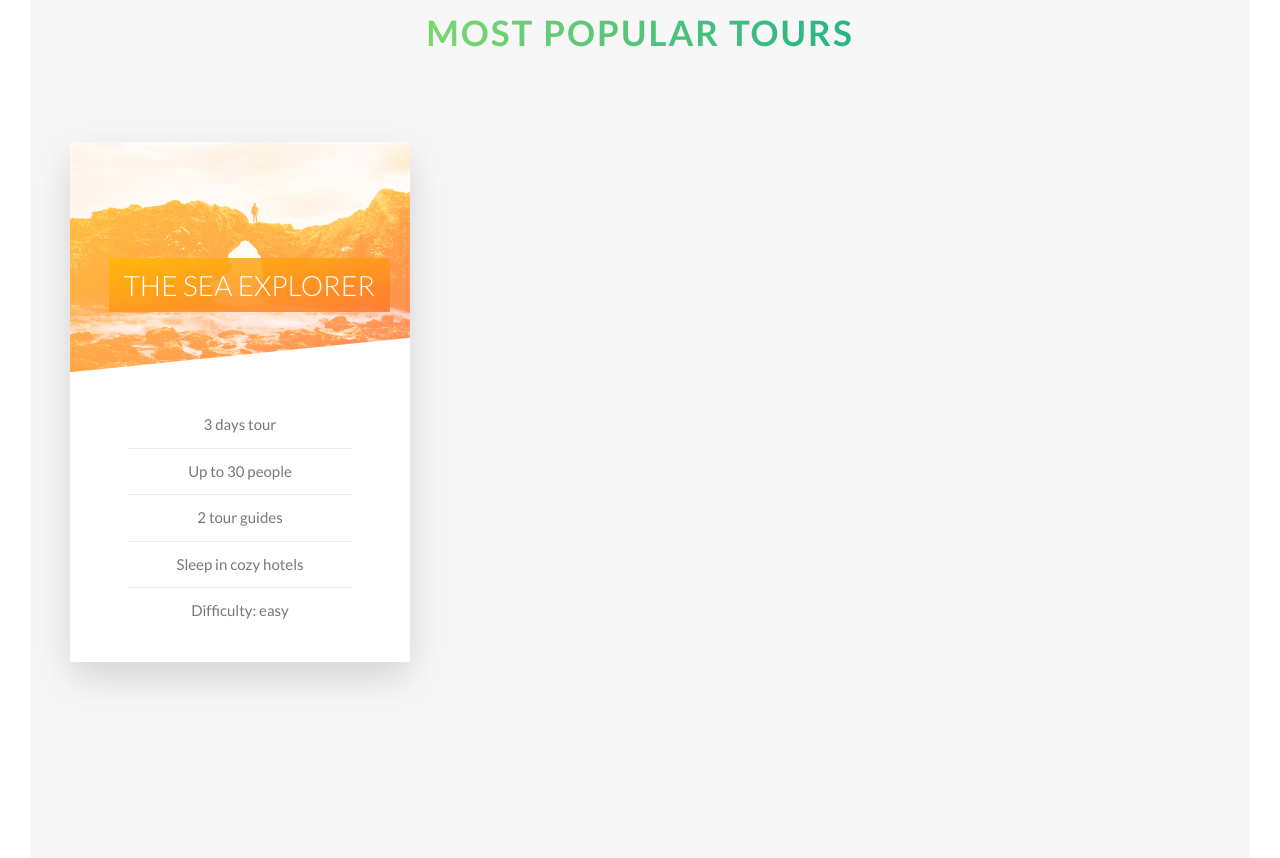
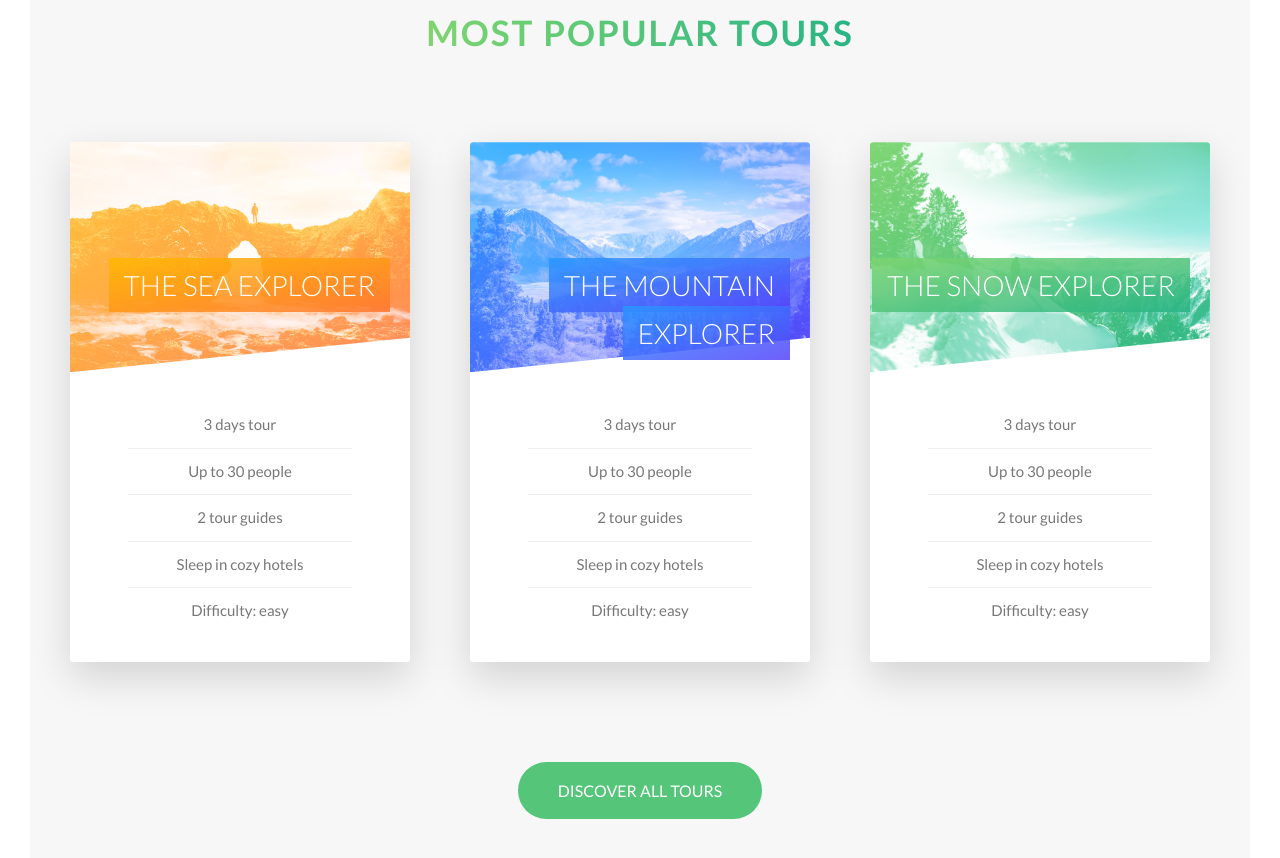
Before and after one commit to sailor95/scss-web-store, a website: page index.html in a window 1280 px wide. Shown: the part 2389-3247 px from the top of the page. Drawn offline with Linux system fonts and the light colour scheme.

Commit message:
Finish the tours section

```diff
--- a/index.html
+++ b/index.html
@@ -149,21 +149,86 @@
                             </div>
                         </div>
                         <div class="card__side card__side--back card__side--back-1">
-                            BBB
+                            <div class="card__cta">
+                                <div class="card__price-box">
+                                    <p class="card__price-only">Only</p>
+                                    <p class="card__price-value">$297</p>
+                                </div>
+                                <a href="#" class="btn btn--white">Book now!</a>
+                            </div>
                         </div>
                     </div>
                 </div>
                 <div class="col-1-of-3">
                     <div class="card">
-
+                        <div class="card__side card__side--front">
+                            <div class="card__picture card__picture--2">
+                                &nbsp;
+                            </div>
+                            <h4 class="card__heading">
+                                <span class="card__heading-span card__heading-span--2">
+                                    The Mountain Explorer
+                                </span>
+                            </h4>
+                            <div class="card__details">
+                                <ul>
+                                    <li>3 days tour</li>
+                                    <li>Up to 30 people</li>
+                                    <li>2 tour guides</li>
+                                    <li>Sleep in cozy hotels</li>
+                                    <li>Difficulty: easy</li>
+                                </ul>
+                            </div>
+                        </div>
+                        <div class="card__side card__side--back card__side--back-2">
+                            <div class="card__cta">
+                                <div class="card__price-box">
+                                    <p class="card__price-only">Only</p>
+                                    <p class="card__price-value">$297</p>
+                                </div>
+                                <a href="#" class="btn btn--white">Book now!</a>
+                            </div>
+                        </div>
                     </div>
                 </div>
                 <div class="col-1-of-3">
                     <div class="card">
-
+                        <div class="card__side card__side--front">
+                            <div class="card__picture card__picture--3">
+                                &nbsp;
+                            </div>
+                            <h4 class="card__heading">
+                                <span class="card__heading-span card__heading-span--3">
+                                    The Snow Explorer
+                                </span>
+                            </h4>
+                            <div class="card__details">
+                                <ul>
+                                    <li>3 days tour</li>
+                                    <li>Up to 30 people</li>
+                                    <li>2 tour guides</li>
+                                    <li>Sleep in cozy hotels</li>
+                                    <li>Difficulty: easy</li>
+                                </ul>
+                            </div>
+                        </div>
+                        <div class="card__side card__side--back card__side--back-3">
+                            <div class="card__cta">
+                                <div class="card__price-box">
+                                    <p class="card__price-only">Only</p>
+                                    <p class="card__price-value">$297</p>
+                                </div>
+                                <a href="#" class="btn btn--white">Book now!</a>
+                            </div>
+                        </div>
                     </div>
                 </div>
             </div>
+
+            <div class="u-center-text u-margin-top-huge">
+                <a href="$" class="btn btn--green">Discover all tours</a>
+            </div>
+
         </section>
     </main>
 
--- a/sass/base/_utils.scss
+++ b/sass/base/_utils.scss
@@ -13,3 +13,11 @@
 .u-margin-bottom-small {
   margin-bottom: 1.5rem;
 }
+
+.u-margin-top-big {
+  margin-top: 8rem;
+}
+
+.u-margin-top-huge {
+  margin-top: 10rem;
+}
--- a/sass/components/_button.scss
+++ b/sass/components/_button.scss
@@ -1,4 +1,5 @@
 .btn {
+
   &:link,
   &:visited {
     text-transform: uppercase;
@@ -35,6 +36,15 @@
     }
   }
 
+  &--green {
+    background-color: $color-primary;
+    color: $color-white;
+
+    &::after {
+      background-color: $color-white;
+    }
+  }
+
   &::after {
     content: "";
     display: inline-block;
@@ -56,6 +66,7 @@
 }
 
 .btn-text {
+
   &:link,
   &:visited {
     font-size: $default-font-size;
--- a/sass/components/_card.scss
+++ b/sass/components/_card.scss
@@ -28,11 +28,11 @@
       }
 
       &-2 {
-        background-image: linear-gradient(to right bottom, $color-secondary-light, $color-secondary-dark);
+        background-image: linear-gradient(to right bottom, $color-tertiary-light, $color-tertiary-dark);
       }
 
       &-3 {
-        background-image: linear-gradient(to right bottom, $color-secondary-light, $color-secondary-dark);
+        background-image: linear-gradient(to right bottom, $color-primary-light, $color-primary-dark);
       }
     }
   }
@@ -52,17 +52,19 @@
     background-blend-mode: screen;
     -webkit-clip-path: polygon(0 0, 100% 0, 100% 85%, 0 100%);
     clip-path: polygon(0 0, 100% 0, 100% 85%, 0 100%);
+    border-top-left-radius: 3px;
+    border-top-right-radius: 3px;
 
     &--1 {
       background-image: linear-gradient(to right bottom, $color-secondary-light, $color-secondary-dark), url(../../res/nat-5.jpg);
     }
 
     &--2 {
-      background-image: url(../../res/nat-6.jpg);
+      background-image: linear-gradient(to right bottom, $color-tertiary-light, $color-tertiary-dark), url(../../res/nat-6.jpg);
     }
 
     &--3 {
-      background-image: url(../../res/nat-7.jpg);
+      background-image: linear-gradient(to right bottom, $color-primary-light, $color-primary-dark), url(../../res/nat-7.jpg);
     }
   }
 
@@ -87,6 +89,18 @@
           rgba($color-secondary-light, .85),
           rgba($color-secondary-dark, .85));
     }
+
+    &--2 {
+      background-image: linear-gradient(to right bottom,
+          rgba($color-tertiary-light, .85),
+          rgba($color-tertiary-dark, .85));
+    }
+
+    &--3 {
+      background-image: linear-gradient(to right bottom,
+          rgba($color-primary-light, .85),
+          rgba($color-primary-dark, .85));
+    }
   }
 
   &__details {
@@ -108,4 +122,29 @@
       }
     }
   }
+
+  &__cta {
+    position: absolute;
+    top: 50%;
+    left: 50%;
+    transform: translate(-50%, -50%);
+    width: 90%;
+    text-align: center;
+  }
+
+  &__price-box {
+    text-align: center;
+    color: $color-white;
+    margin-bottom: 8rem;
+  }
+
+  &__price-only {
+    font-size: 1.4rem;
+    text-transform: uppercase;
+  }
+
+  &__price-value {
+    font-size: 6rem;
+    font-weight: 100;
+  }
 }
```
Also changed, not shown: css/style.css.
